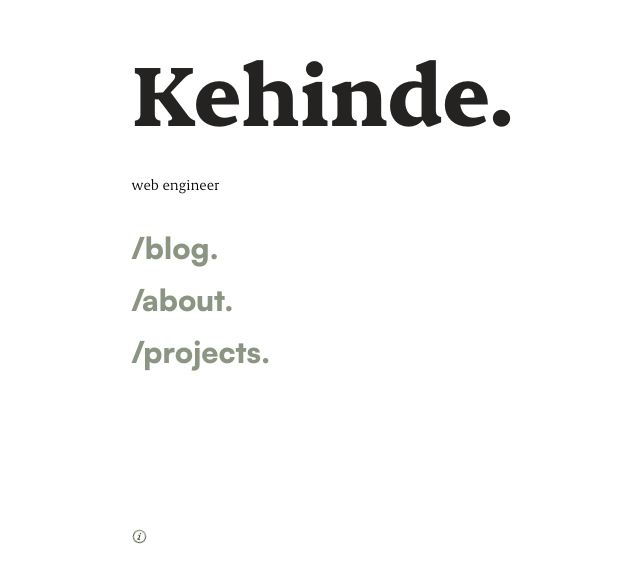
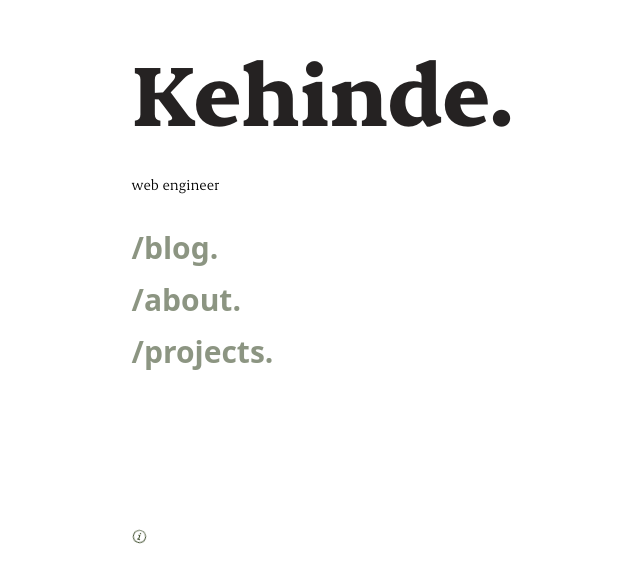
Before and after one commit to adeleke5140/portfolio-v2, a Next.js app: page / in a window 1280 px wide. Shown: the part 241-824 px from the top of the page, without its empty margins (86-726 px from the left). Built offline with nearby package versions, Linux system fonts and the light colour scheme.

Commit message:
replace satoshi with sans

```diff
--- a/src/pages/_app.tsx
+++ b/src/pages/_app.tsx
@@ -6,7 +6,7 @@ import { Layout } from "@/components/layout";
 export default function App({ Component, pageProps }: AppProps) {
   return (
     <div
-      className={`${satoshiFont.variable} ${erodeFont.variable} home font-satoshi`}
+      className={`${satoshiFont.variable} ${erodeFont.variable} home font-sans`}
       id="container"
     >
       <Layout>
```
